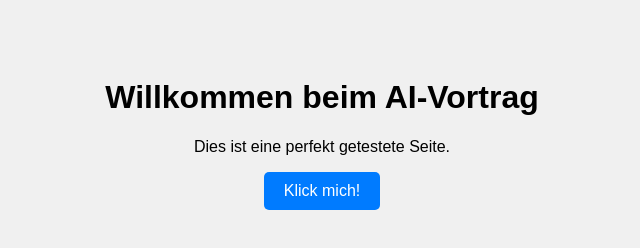
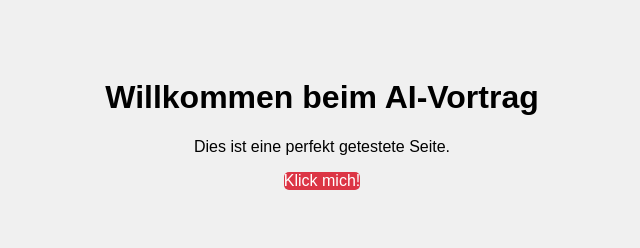
Before and after one commit to Twisted1234/ai-testing-demo, a website: page index.html in a window 1280 px wide. Shown: the whole page, without its empty margins (318-958 px from the left). Drawn offline with Linux system fonts and the light colour scheme.

Commit message:
Design Update für Button

```diff
--- a/index.html
+++ b/index.html
@@ -6,7 +6,7 @@
     <style>
         /* DEMO: Ändere diese Farbe später für den "Fehler" */
         body { font-family: sans-serif; text-align: center; padding: 50px; background-color: #f0f0f0; }
-        .btn { padding: 10px 20px; background-color: #007bff; color: white; border: none; border-radius: 5px; font-size: 16px;}
+        .btn { padding: 0px; background-color: #dc3545; color: white; border: none; border-radius: 5px; font-size: 16px;}
     </style>
 </head>
 <body>
```
